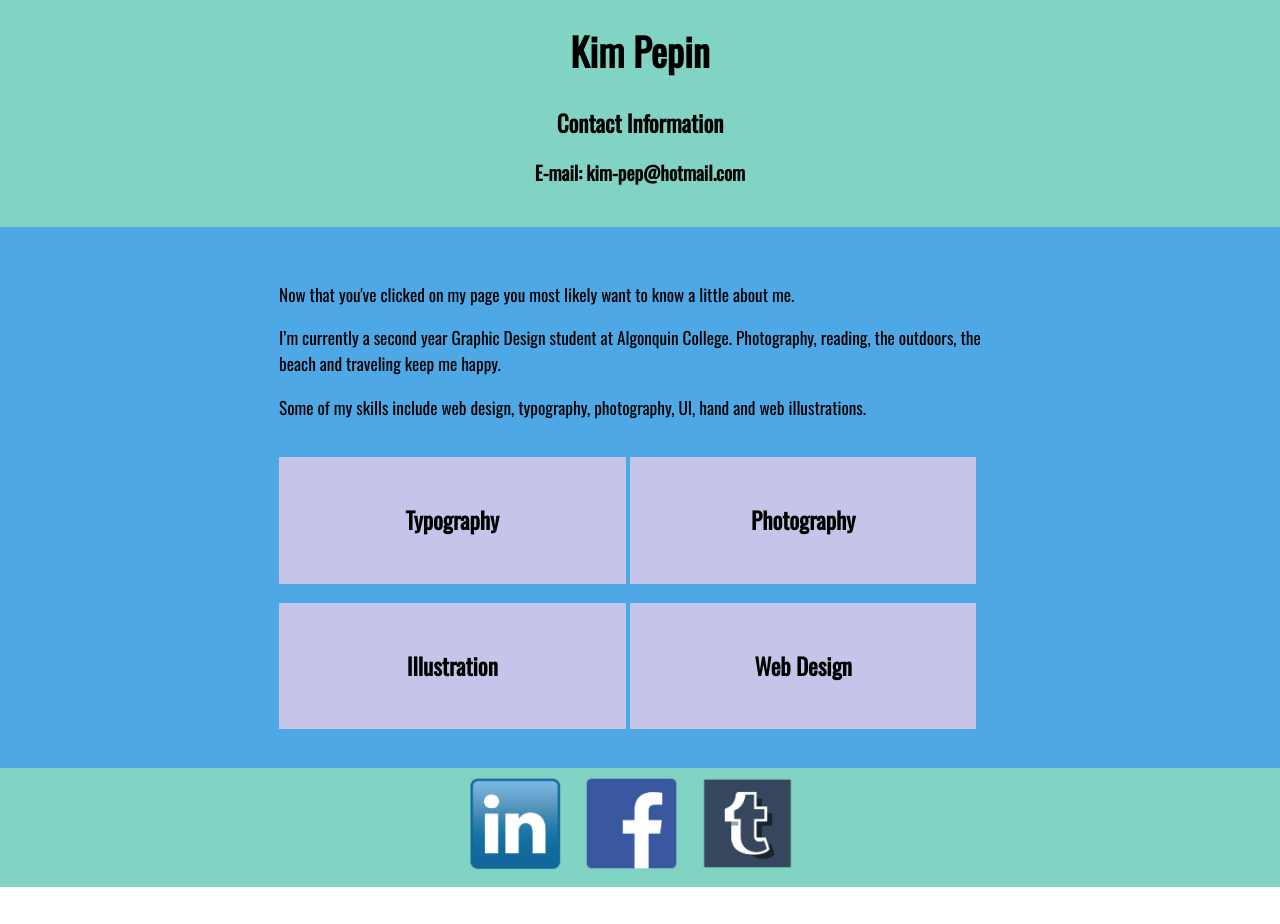
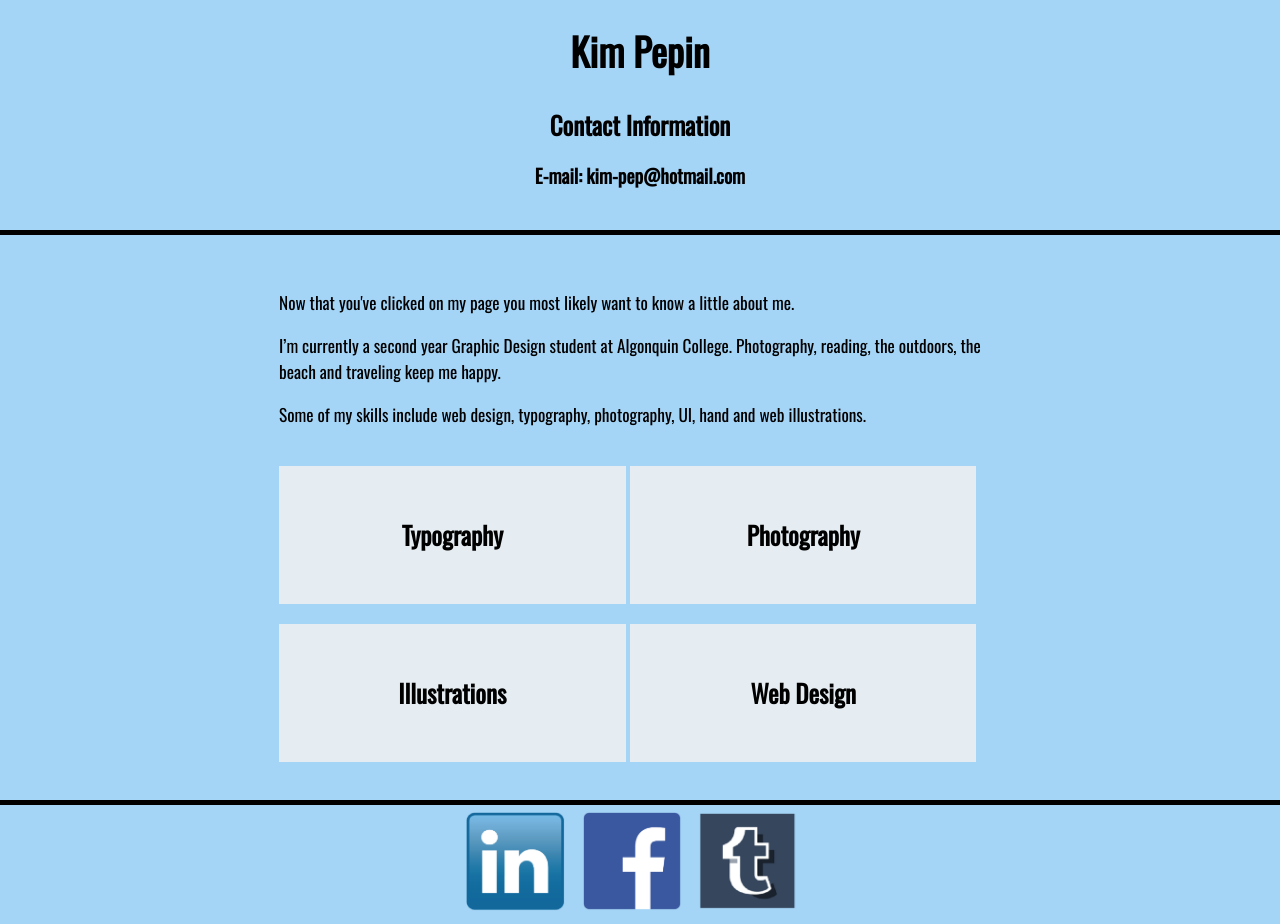
Before and after one commit to KimothyPepper/dsn1675-project-1, a plain HTML site: page index.html in a window 1280 px wide. Shown: the part 337-1261 px from the top of the page. Before the commit the page ends 1224 px from the top, so only its background shows below. Drawn offline with nearby package versions, Linux system fonts and the light colour scheme.

Commit message:
Fixed Background.

```diff
--- a/css/main.css
+++ b/css/main.css
@@ -21,6 +21,7 @@
 }
 body {
   margin: 0;
+  font-size: 1em;
 }
 
 img {
@@ -31,10 +32,11 @@ img {
 }
 
 header {
-  background-color: #81d4c3;
+  background-color: #a5d5f6;
   padding: 1em;
   margin:0 auto;
   text-align:center;
+
 
 }
 
@@ -46,7 +48,7 @@ header {
 }
 
 .contact:hover{
-  background-color:#81d4c3;
+  background-color:#a5d5f6;
 }
 
 main img {
@@ -54,8 +56,10 @@ main img {
   border-radius: 0%;
 }
 main{
-  background-color:#4ea8e6;
+  background-color:#a5d5f6;
   padding: 2em;
+  border-top: solid 5px;
+  border-bottom: solid 5px;
 }
 
 p {
@@ -63,11 +67,12 @@ p {
 }
 
 h2 {
-  background-color: #c4c5e9;
+  background-color: #e5edf2;
   text-align: center;
-  padding:2em 1em 2em 1em;
+  padding:2em 0.5em 2em 0.5em;
   margin-bottom:0;
-  font-size:1.2em;
+  font-size:1.3em;
+
 }
 
 h3{
@@ -75,12 +80,13 @@ h3{
 }
 
 h2:hover {
-  background-color:#dfe0fb;
+  background-color:#c6e4f8;
 }
 
 footer {
-  background-color:  #81d4c3;
+  background-color:  #a5d5f6;
   padding: 0 2em 0 2em;
+
 }
 
 footer img {
@@ -88,7 +94,7 @@ footer img {
  width:31%;
  display: inline-block;
  margin:0 auto;
- padding:0.5em;
+ padding:0.3em;
 
 }
 nav {
@@ -194,6 +200,11 @@ footer a {
 
   }
 
+main  {
+  border-top:0px;
+  border-bottom:0px;
+}
+
  body{
     width:2in;
     height:3.5in;
@@ -204,8 +215,8 @@ footer a {
     display:none;
   }
 
-.email {
-  font-size: 1em;
+h3 {
+  font-size: 1.2em;
 }
 
 
--- a/index.html
+++ b/index.html
@@ -38,7 +38,7 @@
 
   <h2>Photography</h2>
 
-  <h2>Illustration</h2>
+  <h2>Illustrations</h2>
 
   <h2>Web Design</h2>
 
```
Also changed, not shown: images/photography.jpg.
